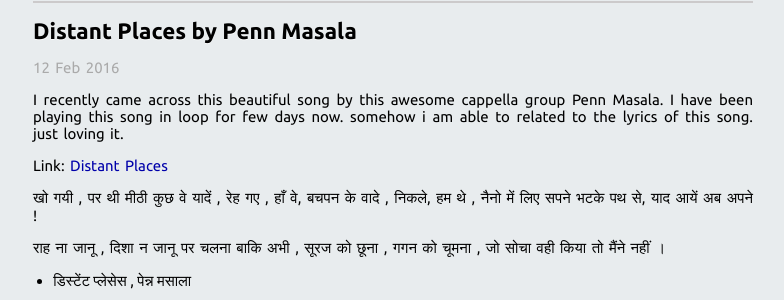
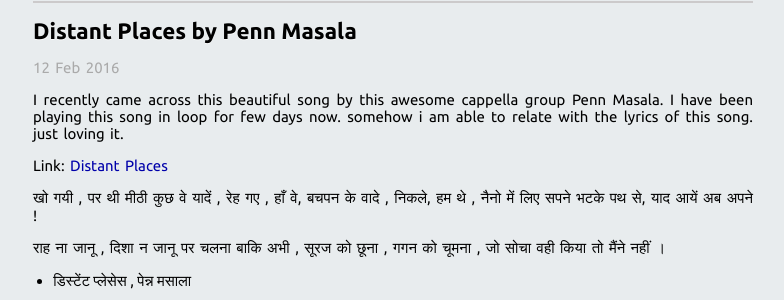
Before and after one commit to pratik98/pratik98.github.com, a Jekyll site: the page built from _posts/2016-02-12-Distantplaces.md, in a window 1280 px wide. Shown: the part 140-440 px from the top of the page, without its empty margins (247-1031 px from the left). Built offline with Jekyll 4.4.1, drawn with Linux system fonts in a browser that asks for light colours; nearby versions of some CDN libraries; library files that are not in the unit come from our copies; comment, search, counter and statistics services are not loaded.

Commit message:
typo in distant places

```diff
--- a/_posts/2016-02-12-Distantplaces.md
+++ b/_posts/2016-02-12-Distantplaces.md
@@ -5,7 +5,7 @@
 categories: general
 ---
 I recently came across this beautiful song by this awesome cappella group Penn Masala.
-I have been playing this song in loop for few days now. somehow i am able to related to the lyrics of this song.
+I have been playing this song in loop for few days now. somehow i am able to relate with the lyrics of this song.
 just loving it.
 
 Link: [Distant Places](https://www.youtube.com/watch?v=qDtAScZLx0U)
```
